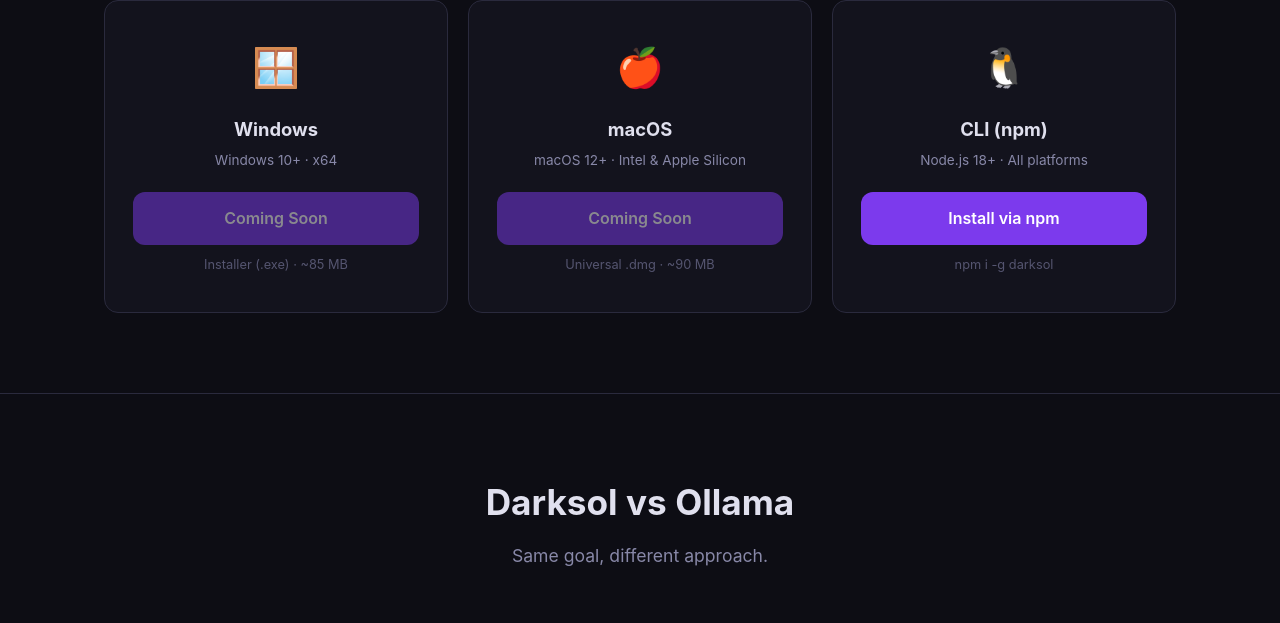
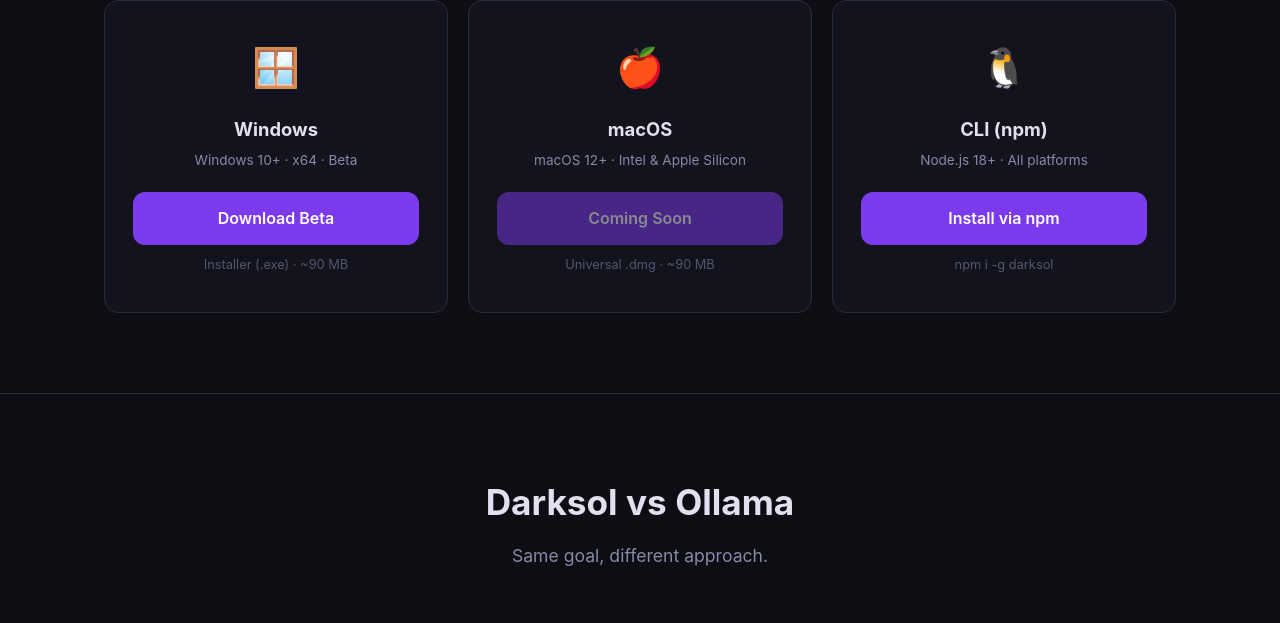
Before and after one commit to darks0l/darksol-inference, a website: page landing/index.html in a window 1280 px wide. Shown: the part 2979-3602 px from the top of the page. Drawn offline with Linux system fonts and the light colour scheme.

Commit message:
feat(landing): wire Windows beta download to GitLab release

```diff
--- a/landing/index.html
+++ b/landing/index.html
@@ -594,9 +594,9 @@
       <div class="download-card">
         <div class="download-icon">🪟</div>
         <h3>Windows</h3>
-        <div class="version">Windows 10+ · x64</div>
-        <a href="#" class="btn btn-primary" style="pointer-events:none;opacity:0.5;">Coming Soon</a>
-        <span class="alt">Installer (.exe) · ~85 MB</span>
+        <div class="version">Windows 10+ · x64 · Beta</div>
+        <a href="https://gitlab.com/darks0l/darksol-inference/-/releases/v0.2.0-beta.1" class="btn btn-primary">Download Beta</a>
+        <span class="alt">Installer (.exe) · ~90 MB</span>
       </div>
       <div class="download-card">
         <div class="download-icon">🍎</div>
```
